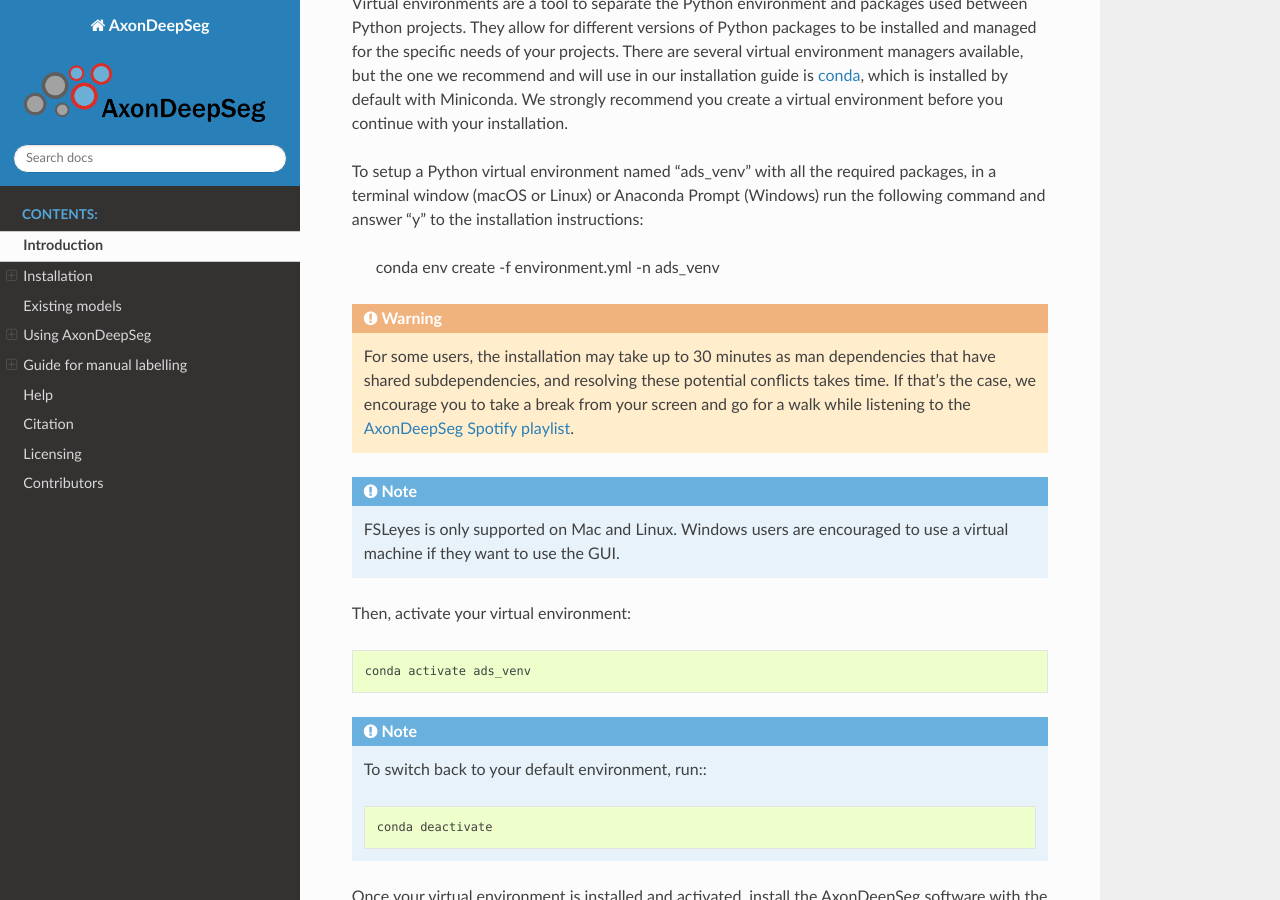
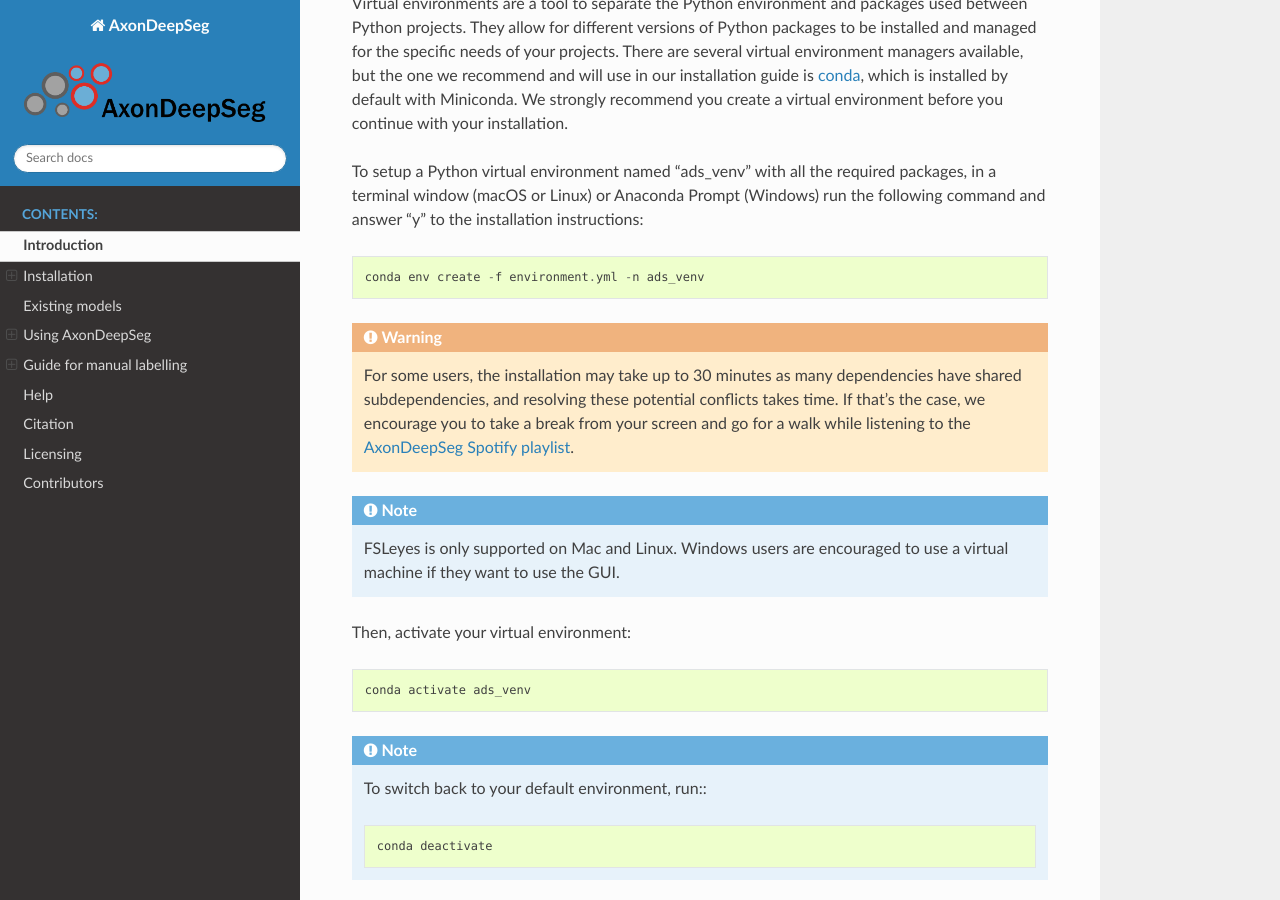
Before and after one commit to axondeepseg/axondeepseg, a Sphinx documentation site: the page built from docs/source/documentation.rst, in a window 1280 px wide and 900 px high, scrolled down 2523 px. Built offline with Sphinx 7.4.7 and the Read the Docs theme 2.0.0, drawn with Linux system fonts in a browser that asks for light colours.

Commit message:
Fix formatting doc

```diff
--- a/docs/source/documentation.rst
+++ b/docs/source/documentation.rst
@@ -70,11 +70,11 @@ To install AxonDeepSeg, "clone" AxonDeepSeg's repository (you will need to have
 
 Virtual environments are a tool to separate the Python environment and packages used between Python projects. They allow for different versions of Python packages to be installed and managed for the specific needs of your projects. There are several virtual environment managers available, but the one we recommend and will use in our installation guide is `conda <https://conda.io/docs/>`_, which is installed by default with Miniconda. We strongly recommend you create a virtual environment before you continue with your installation.
 
-To setup a Python virtual environment named "ads_venv" with all the required packages, in a terminal window (macOS or Linux) or Anaconda Prompt (Windows) run the following command and answer "y" to the installation instructions:
+To setup a Python virtual environment named "ads_venv" with all the required packages, in a terminal window (macOS or Linux) or Anaconda Prompt (Windows) run the following command and answer "y" to the installation instructions::
 
     conda env create -f environment.yml -n ads_venv
 
-.. WARNING :: For some users, the installation may take up to 30 minutes as man dependencies that have shared subdependencies, and resolving these potential conflicts takes time. If that's the case, we encourage you to take a break from your screen and go for a walk while listening to the `AxonDeepSeg Spotify playlist <https://open.spotify.com/playlist/27LVNnfhTKjVOli6bPCaV5?si=OydcwxoOSamwCsg3xcqybw>`_.
+.. WARNING :: For some users, the installation may take up to 30 minutes as many dependencies have shared subdependencies, and resolving these potential conflicts takes time. If that's the case, we encourage you to take a break from your screen and go for a walk while listening to the `AxonDeepSeg Spotify playlist <https://open.spotify.com/playlist/27LVNnfhTKjVOli6bPCaV5?si=OydcwxoOSamwCsg3xcqybw>`_.
 
 .. NOTE :: FSLeyes is only supported on Mac and Linux. Windows users are encouraged to use a virtual machine if they want to use the GUI.
 
```
